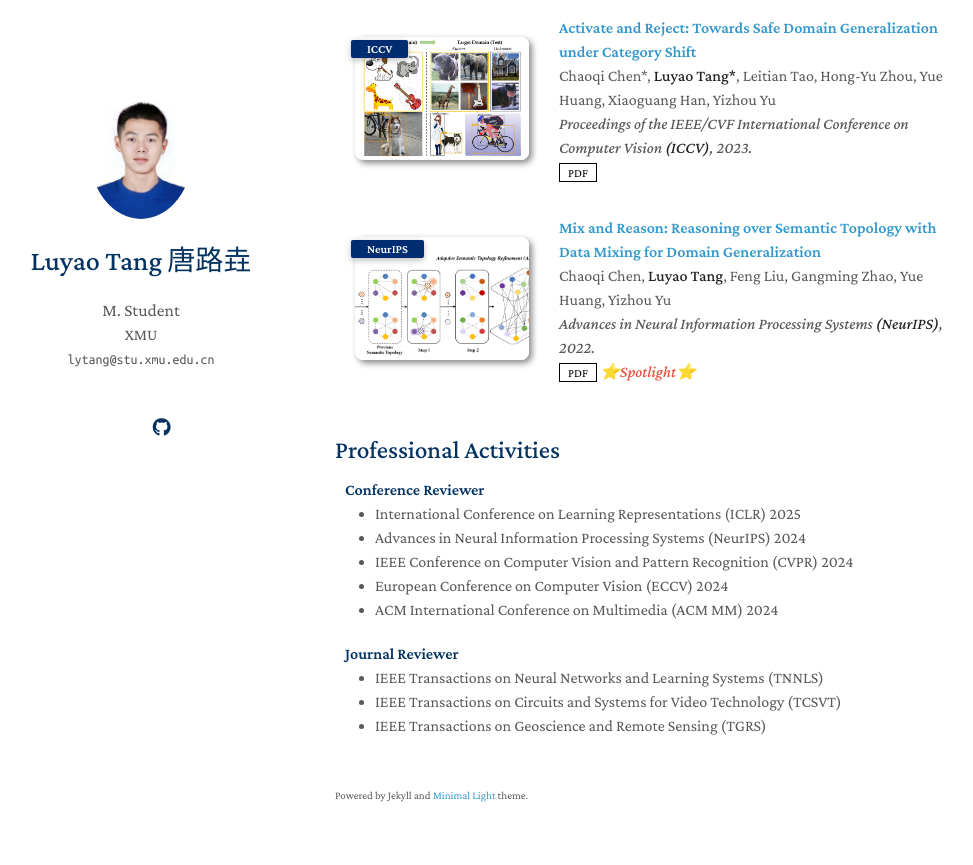
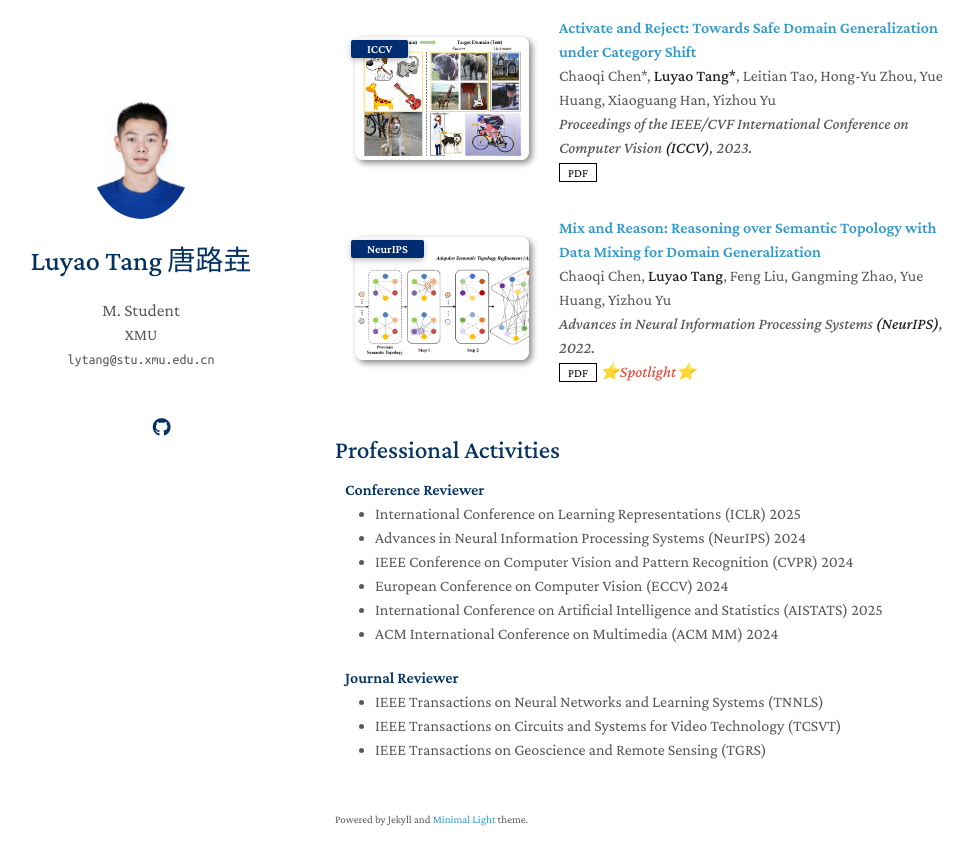
Before and after one commit to lytang63/lytang63.github.io, a Jekyll site: the page built from index.md, in a window 1280 px wide and 900 px high, scrolled down 1119 px. Shown: the top 865 px of the window, without its empty margins (135-1108 px from the left). Built offline with Jekyll 4.4.1, drawn with Linux system fonts in a browser that asks for light colours; nearby versions of some CDN libraries; a style sheet for code colours, icons or effects is not loaded; our own code applies the rules of GitHub Pages for plain Markdown files.

Commit message:
Update services.md

```diff
--- a/_includes/services.md
+++ b/_includes/services.md
@@ -7,6 +7,7 @@
   <li><a href="https://neurips.cc/"><autocolor>Advances in Neural Information Processing Systems (NeurIPS) 2024</autocolor></a></li>
   <li><a href="https://cvpr.thecvf.com/Conferences/2024"><autocolor>IEEE Conference on Computer Vision and Pattern Recognition (CVPR) 2024</autocolor></a></li>
   <li><a href="https://eccv2024.ecva.net"><autocolor>European Conference on Computer Vision (ECCV) 2024</autocolor></a></li>
+  <li><a href="https://virtual.aistats.org/"><autocolor>International Conference on Artificial Intelligence and Statistics (AISTATS) 2025</autocolor></a></li>
   <li><a href="https://2024.acmmm.org/"><autocolor>ACM International Conference on Multimedia (ACM MM) 2024</autocolor></a></li>
 </ul>
 
```
